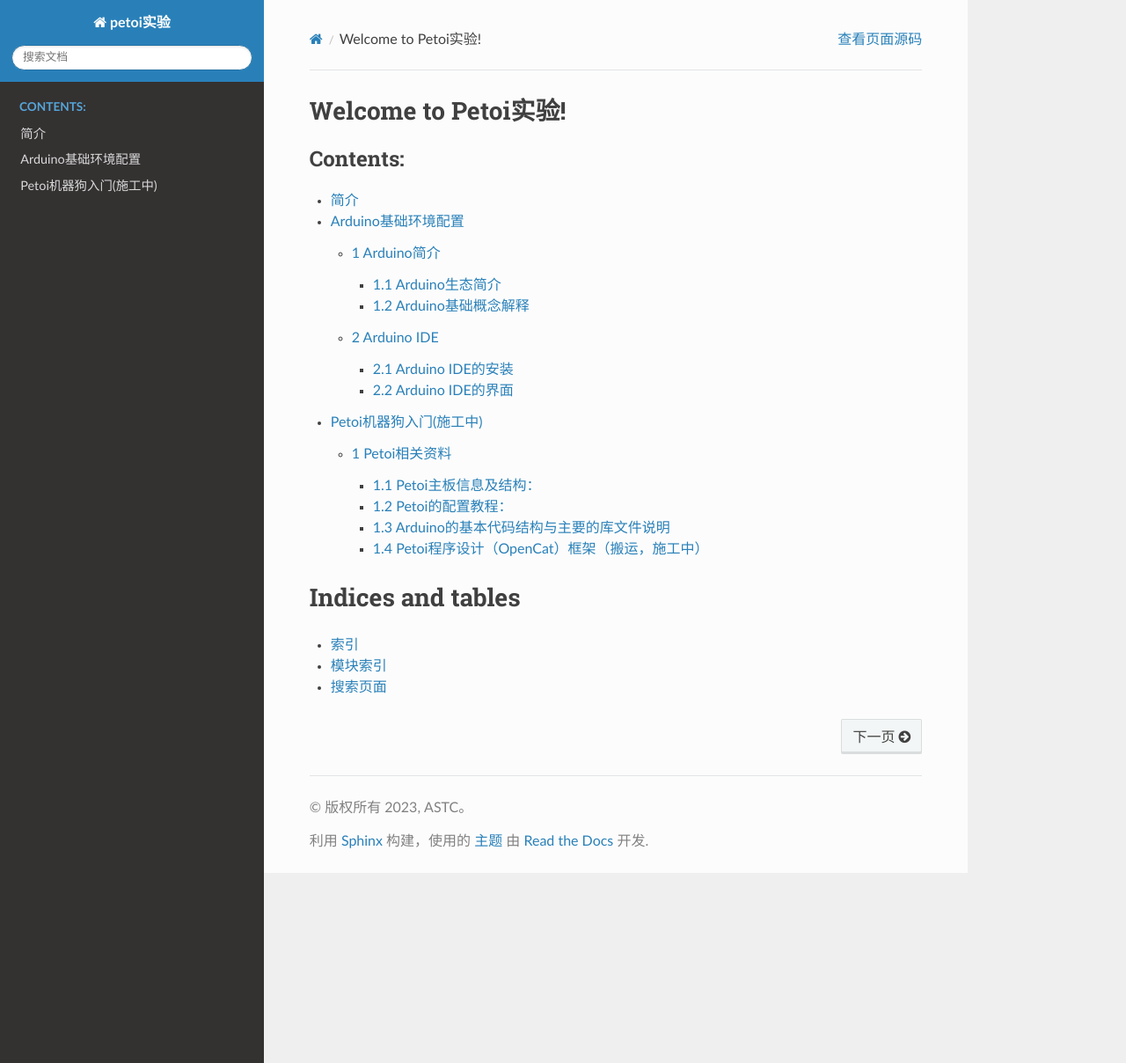
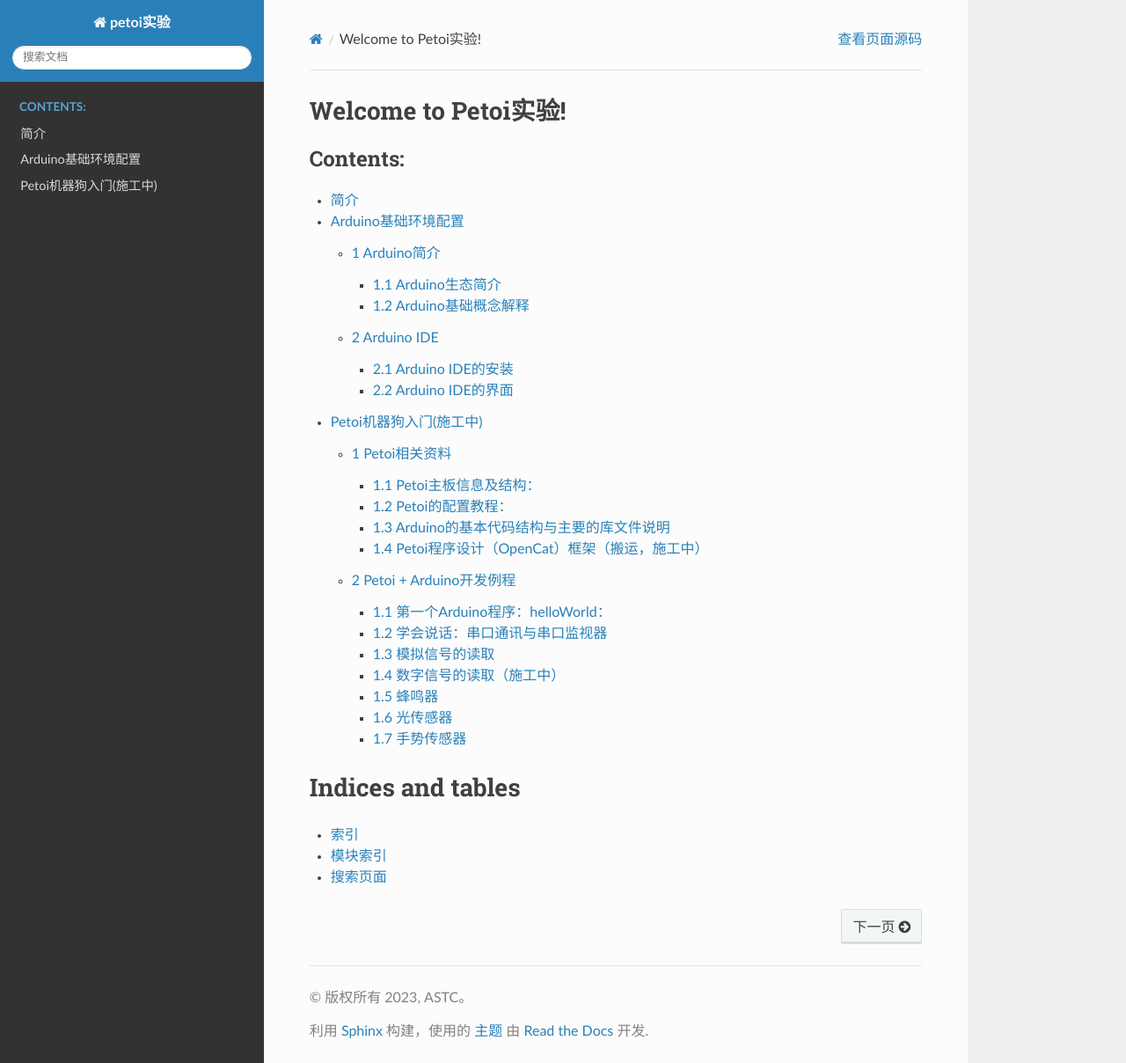
Before and after one commit to ROSSI-49/Petoi, a Sphinx documentation site: the page built from source/index.rst, in a window 1280 px wide and 1208 px high. Shown: the whole window at 88% size. Built offline with Sphinx 7.4.7 and the Read the Docs theme 2.0.0, drawn with Linux system fonts in a browser that asks for light colours; pages that are not in the unit, such as notebooks, are missing from menus.

```diff
--- a/source/Petoi/index.rst
+++ b/source/Petoi/index.rst
@@ -22,4 +22,4 @@ Petoi机器狗入门(施工中)
    :maxdepth: 3
 
    petoi_guide/introduce
-   Demos/demos
+   demos/demos
```
